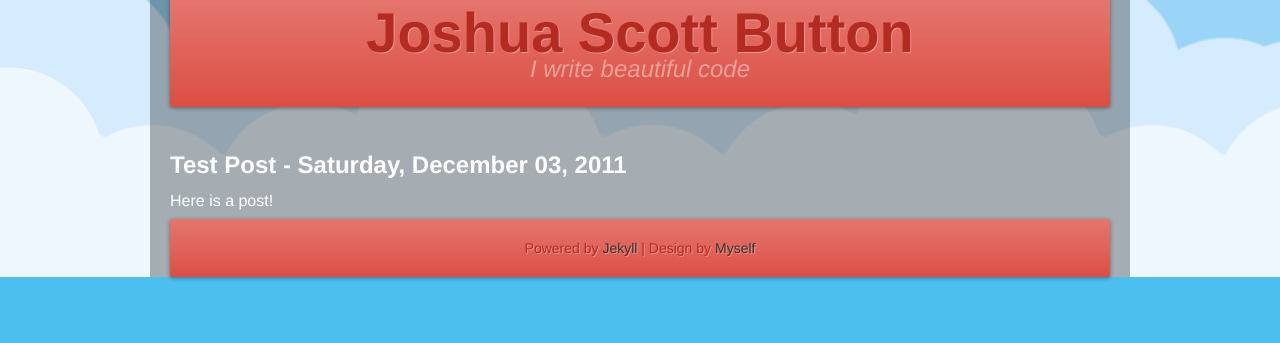
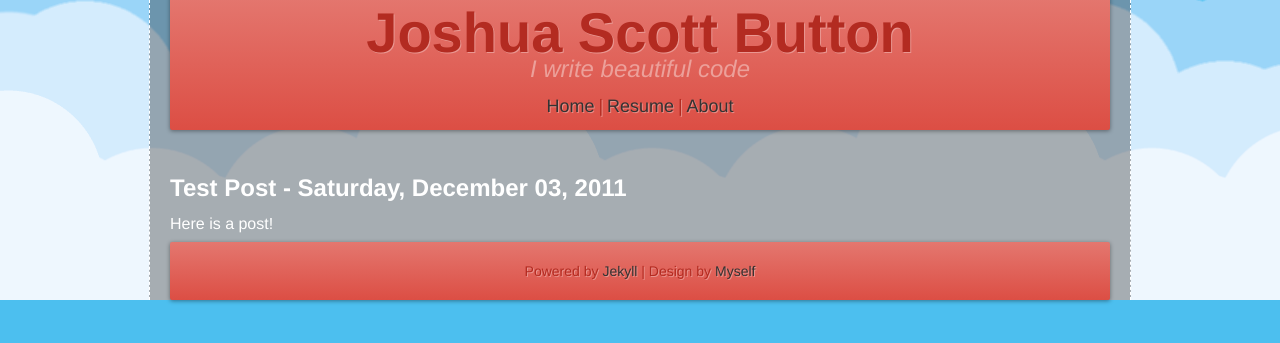
Before and after one commit to jbttn/jbttn.github.io, a Jekyll site: the page built from blog.html, in a window 1280 px wide. Shown: the top 343 px of the page. Built offline with Jekyll 4.4.1, drawn with Linux system fonts in a browser that asks for light colours; nearby versions of some CDN libraries.

Commit message:
Header navigation added, border on container

```diff
--- a/_layouts/default.html
+++ b/_layouts/default.html
@@ -10,8 +10,15 @@
 <body>
 <div class="container">
   <header id="main-header" class="centerize paper-container">
-    <h1>Joshua Scott Button</h1>
+    <h1><a href="/">Joshua Scott Button</a></h1>
     <h2>I write beautiful code</h2>
+    <ul>
+      <li><a href="/">Home</a></li>
+      <li>|</li>
+      <li><a href="/resume">Resume</a></li>
+      <li>|</li>
+      <li><a href="#">About</a></li>
+    </ul>
   </header>
 
   <section id="main-content">
--- a/css/custom.css
+++ b/css/custom.css
@@ -3542,6 +3542,8 @@ body {
 .container {
   background-color: rgba(0, 0, 0, 0.3);
   padding: 0 20px;
+  border-left: 1px dashed #FFF;
+  border-right: 1px dashed #FFF;
 }
 p {
   font-family: adelle, "Helvetica Neue", sans-serif;
@@ -3550,6 +3552,11 @@ p {
 h1, h2, h3 {
   color: white;
   font-family: "nimbus-sans", "Helvetica Neue", sans-serif;
+}
+img {
+  -webkit-box-shadow: 0px 1px 4px rgba(0, 0, 0, 0.4);
+  -moz-box-shadow: 0px 1px 4px rgba(0, 0, 0, 0.4);
+  box-shadow: 0px 1px 4px rgba(0, 0, 0, 0.4);
 }
 #cloud {
   margin: 0;
@@ -3612,21 +3619,38 @@ h1, h2, h3 {
   background-image: url('/img/jbttn.jpg');
   width: 140px;
   height: 140px;
+  -webkit-box-shadow: 0px 1px 4px rgba(0, 0, 0, 0.4);
+  -moz-box-shadow: 0px 1px 4px rgba(0, 0, 0, 0.4);
+  box-shadow: 0px 1px 4px rgba(0, 0, 0, 0.4);
 }
 #gravatar:hover {
   background-image: url('http://www.gravatar.com/avatar/8edb1495667a6a78ccac104520d2f3af.png?size=140');
 }
 #social-networks li {
   display: inline;
+  margin: 0 5px;
 }
 #main-header {
   margin: -5px 0 10px;
   padding: 20px;
+  padding-bottom: 5px;
+}
+#main-header ul {
+  margin-top: 10px;
+  margin-left: 0px;
+  list-style-type: none;
+}
+#main-header ul li {
+  display: inline;
+  font-size: 18px;
 }
 #main-header h1 {
   font-size: 56px;
   color: #b32b21;
   text-shadow: 1px 1px rgba(244, 200, 197, 0.5);
+}
+#main-header h1 a {
+  color: #b32b21;
 }
 #main-header h2 {
   color: #eca09a;
--- /dev/null
+++ b/resume.html
@@ -0,0 +1,6 @@
+---
+layout: default
+title: Resume
+---
+<h1>Education</h1>
+<h1>Experience</h1>
```
Also changed, not shown: css/custom.less (+19 -2 lines), index.html (+6 -10 lines).
